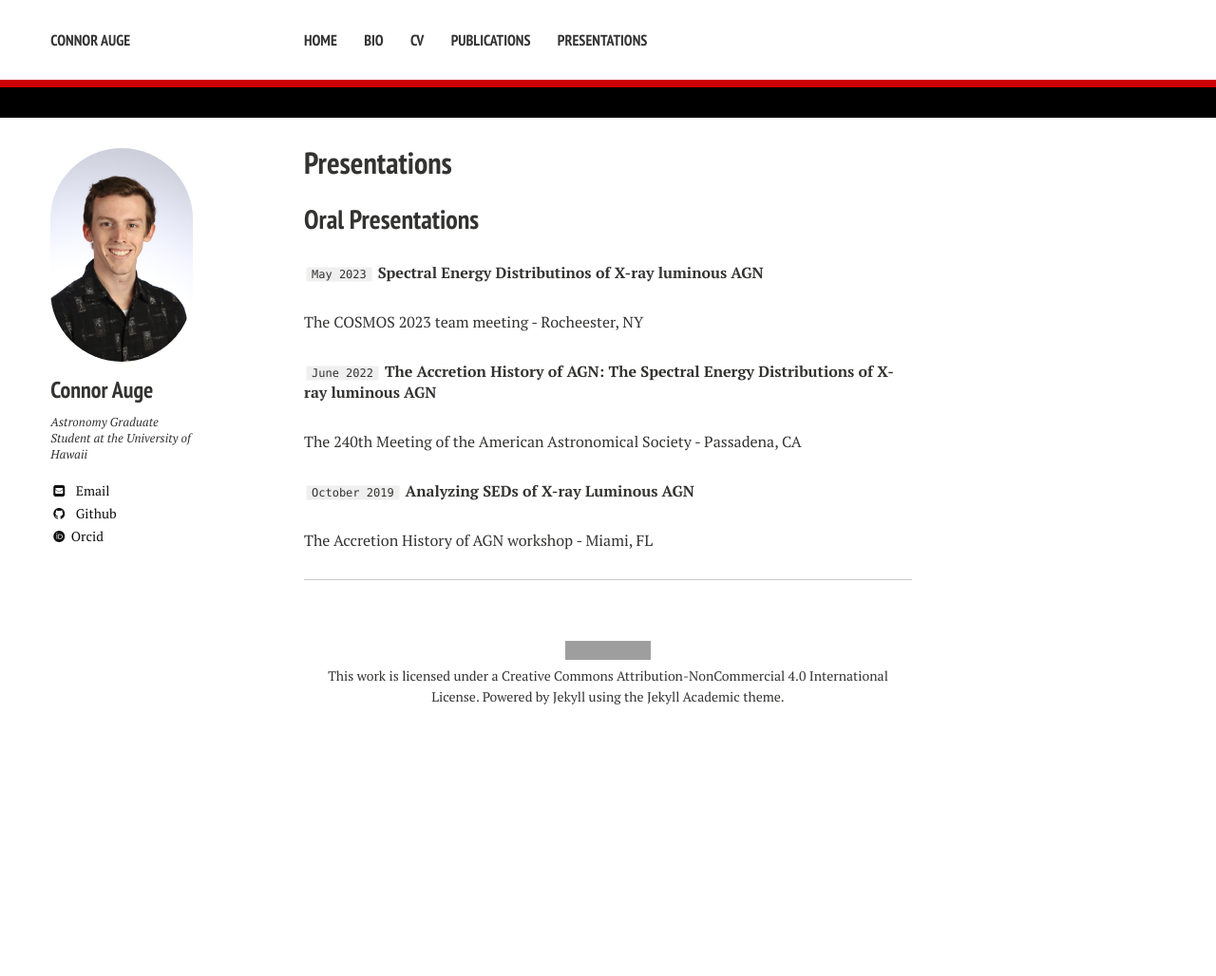
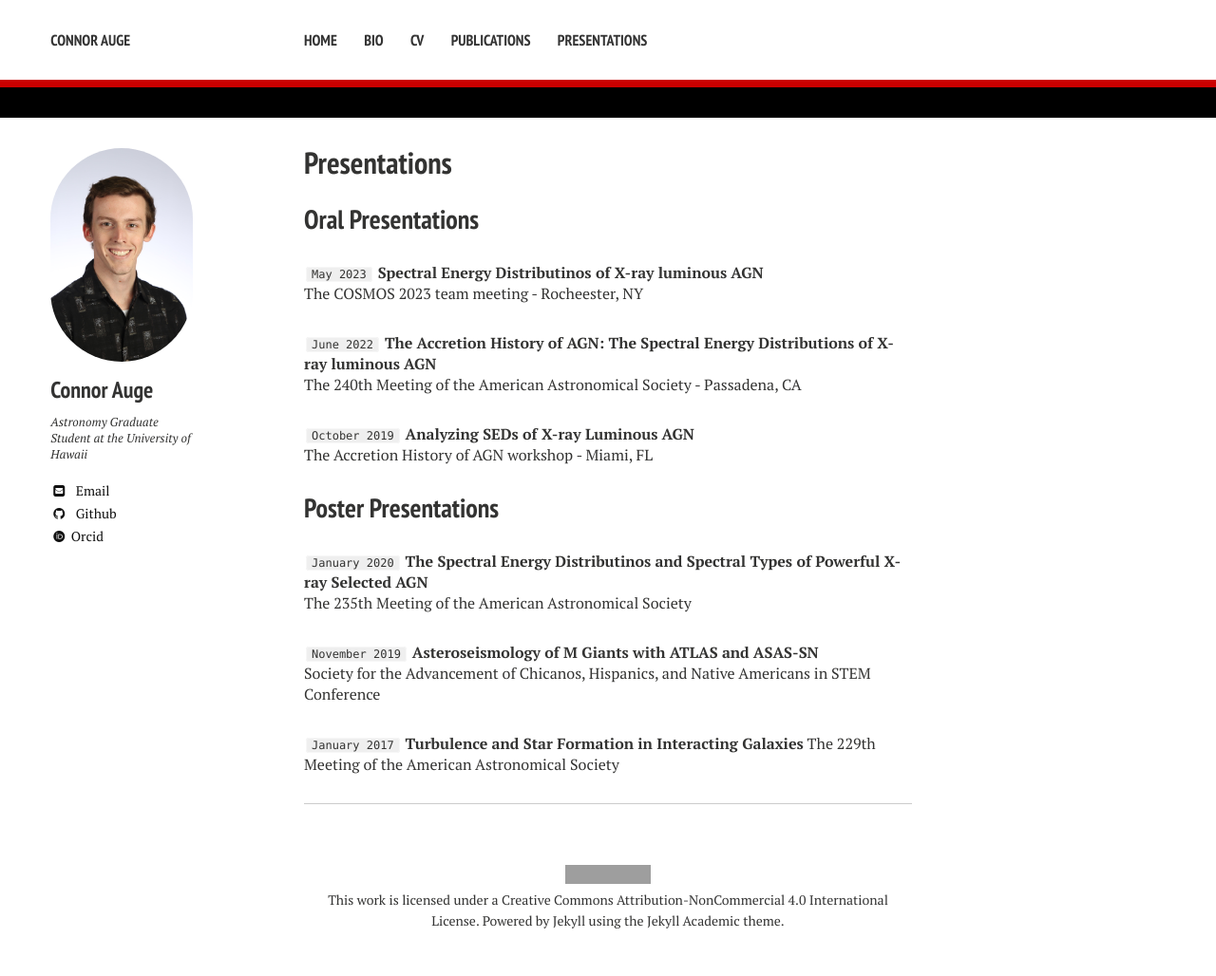
Before and after one commit to cwauge/cwauge.github.io, a Jekyll site: the page built from presentations.md, in a window 1280 px wide. Shown: the whole page at 95% size. Built offline with Jekyll 4.4.1, drawn with Linux system fonts in a browser that asks for light colours; nearby versions of some CDN libraries; some web fonts are replaced; before the commit the page ends 900 px from its top, so only the background shows below that; grey boxes are pictures that could not be loaded.

Commit message:
Update presentations.md

```diff
--- a/presentations.md
+++ b/presentations.md
@@ -6,16 +6,26 @@ excerpt: "Recent Presentations"
 
 ## Oral Presentations
 `May 2023`
-**Spectral Energy Distributinos of X-ray luminous AGN**
-
+**Spectral Energy Distributinos of X-ray luminous AGN**<br/>
 The COSMOS 2023 team meeting - Rocheester, NY
 
 `June 2022`
-**The Accretion History of AGN: The Spectral Energy Distributions of X-ray luminous AGN**
-
+**The Accretion History of AGN: The Spectral Energy Distributions of X-ray luminous AGN**<br/>
 The 240th Meeting of the American Astronomical Society - Passadena, CA
 
 `October 2019`
-**Analyzing SEDs of X-ray Luminous AGN**
+**Analyzing SEDs of X-ray Luminous AGN**<br/>
+The Accretion History of AGN workshop - Miami, FL
 
-The Accretion History of AGN workshop - Miami, FL
+## Poster Presentations
+`January 2020`
+**The Spectral Energy Distributinos and Spectral Types of Powerful X-ray Selected AGN**<br/>
+The 235th Meeting of the American Astronomical Society
+
+`November 2019`
+**Asteroseismology of M Giants with ATLAS and ASAS-SN**<br/>
+Society for the Advancement of Chicanos, Hispanics, and Native Americans in STEM Conference
+
+`January 2017`
+**Turbulence and Star Formation in Interacting Galaxies**
+The 229th Meeting of the American Astronomical Society
```
